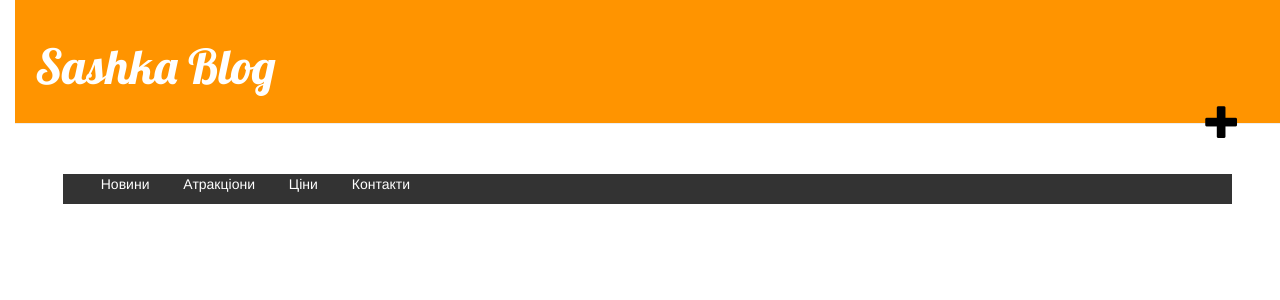
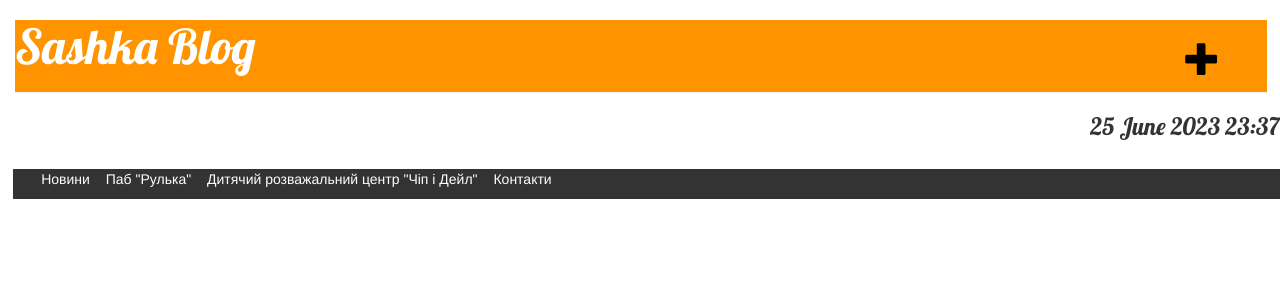
Before and after one commit to Strong2197/ChipandDale, a Django app: page /news/ in a window 1280 px wide. Shown: the top 300 px of the page. Run offline with Django 4.2, Linux system fonts and the light colour scheme; the visitor is signed in with stand-in values (Sample User, id 1); data that the repository does not hold is empty; some libraries are stand-ins or nearby versions.

Commit message:
Dont read this please, it`s my first project, nothing serious

```diff
--- a/mysite/settings.py
+++ b/mysite/settings.py
@@ -106,7 +106,7 @@ AUTH_PASSWORD_VALIDATORS = [
 # Internationalization
 # https://docs.djangoproject.com/en/4.2/topics/i18n/
 
-LANGUAGE_CODE = 'en-us'
+LANGUAGE_CODE = 'uk'
 
 TIME_ZONE = 'Europe/Kiev'
 
--- a/news/static/css/blog.css
+++ b/news/static/css/blog.css
@@ -1,25 +1,30 @@
+.datetime {
+    margin-left: 85%;
+}
 h1 a {
     color: #FCA205;
     font-family: 'Lobster';
 
-}body {
+}
+body {
     padding-left: 15px;
 }
 .page-header {
     background-color: #ff9400;
     margin-top: 0;
-    padding: 20px 20px 20px 20px;
-    margin-bottom: 50px;
+    margin-bottom: 20px;
+    margin: 0 1% 1.5% 0%;
 }
 
 .page-header h1, .page-header h1 a, .page-header h1 a:visited, .page-header h1 a:active {
     color: #ffffff;
     font-size: 36pt;
     text-decoration: none;
+
 }
 
 .content {
-    margin: 0 5% 1.5% 5%;
+    margin: 0 1% 1.5% 1%;
 }
 
 h1, h2, h3, h4 {
@@ -43,7 +48,8 @@ h1, h2, h3, h4 {
     float: right;
     font-size: 26pt;
     margin-right: 20px;
-
+    position:absolute;
+    top: 40px; right: 40px;
 }
 
 .post {
@@ -72,7 +78,7 @@ nav ul li {
 nav ul li a {
             color: #fff;
             text-decoration: none;
-            padding: 10px;
+            padding: 1px;
         }
 
 nav ul li a:hover {
--- a/news/templates/news/base.html
+++ b/news/templates/news/base.html
@@ -9,27 +9,33 @@
         <link rel="stylesheet" href="https://cdn.jsdelivr.net/npm/bootstrap@3.3.7/dist/css/bootstrap.min.css" integrity="sha384-BVYiiSIFeK1dGmJRAkycuHAHRg32OmUcww7on3RYdg4Va+PmSTsz/K68vbdEjh4u" crossorigin="anonymous">
 
         <link rel="stylesheet" href="{% static 'css/blog.css' %}">
-        <!-- Latest compiled and minified CSS -->
+
 
     </head>
   <body>
     <div class="page-header">
         <h1><a href="/">Sashka Blog</a></h1>
          {% if user.is_superuser %}
-        <a href="{% url 'post_new' %}" class="top-menu"> <span class="glyphicon glyphicon-plus" aria-hidden="false"></span> </a>
+        <a href="{% url 'post_new' %}" class="top-menu"> <span class="glyphicon glyphicon-plus" aria-hidden="true"></span> </a>
          {% endif %}
     </div>
+    <div class = "datetime" >
+        <h3>{% now "d E Y H:i" %}</h3>
+    </div>
+
+    <br>
 
     <div class="content">
         <div class="row">
              <nav>
         <ul>
             <li><a href="{% url 'post_list' %}">Новини</a></li>
-            <li><a href="">Атракціони</a></li>
-            <li><a href="">Ціни</a></li>
+            <li><a href="">Паб "Рулька"</a></li>
+            <li><a href="">Дитячий розважальний центр "Чіп і Дейл"</a></li>
             <li><a href="">Контакти</a></li>
         </ul>
     </nav>
+
 
             {% block content %}
             {% endblock %}
--- a/news/templates/news/post_list.html
+++ b/news/templates/news/post_list.html
@@ -9,9 +9,13 @@
             </div>
           {% if post.image %}
            <img src="{{ post.image.url }}", width="200", height="200" , alt="{{ post.title }}" >
+            {% endif %}</a>
+          <h1><a href="{% url 'post_detail' pk=post.pk %}">{{ post.title}} </h1>
+                {% if post.text|length >= 27 %}
+             <p>{{ post.text|linebreaksbr|slice:":26"  }} ...</p></a>
+            {% else %}
+            <p>{{ post.text|linebreaksbr|slice:":26"  }}</p></a>
             {% endif %}
-          <h1><a href="{% url 'post_detail' pk=post.pk %}">{{ post.title }}</a></h1>
-            <p>{{ post.text }}</p></a>
 
 
         </div>
--- a/news/views.py
+++ b/news/views.py
@@ -11,7 +11,6 @@ def base(request):
     return render(request, 'news/base.html')
 
 def post_list(request):
-
     posts = Post.objects.filter(published_date__lte=timezone.now()).order_by('published_date')
     return render(request, 'news/post_list.html', {'posts':posts})
 
```
Also changed, not shown: news/forms.py (line endings or trailing spaces).
